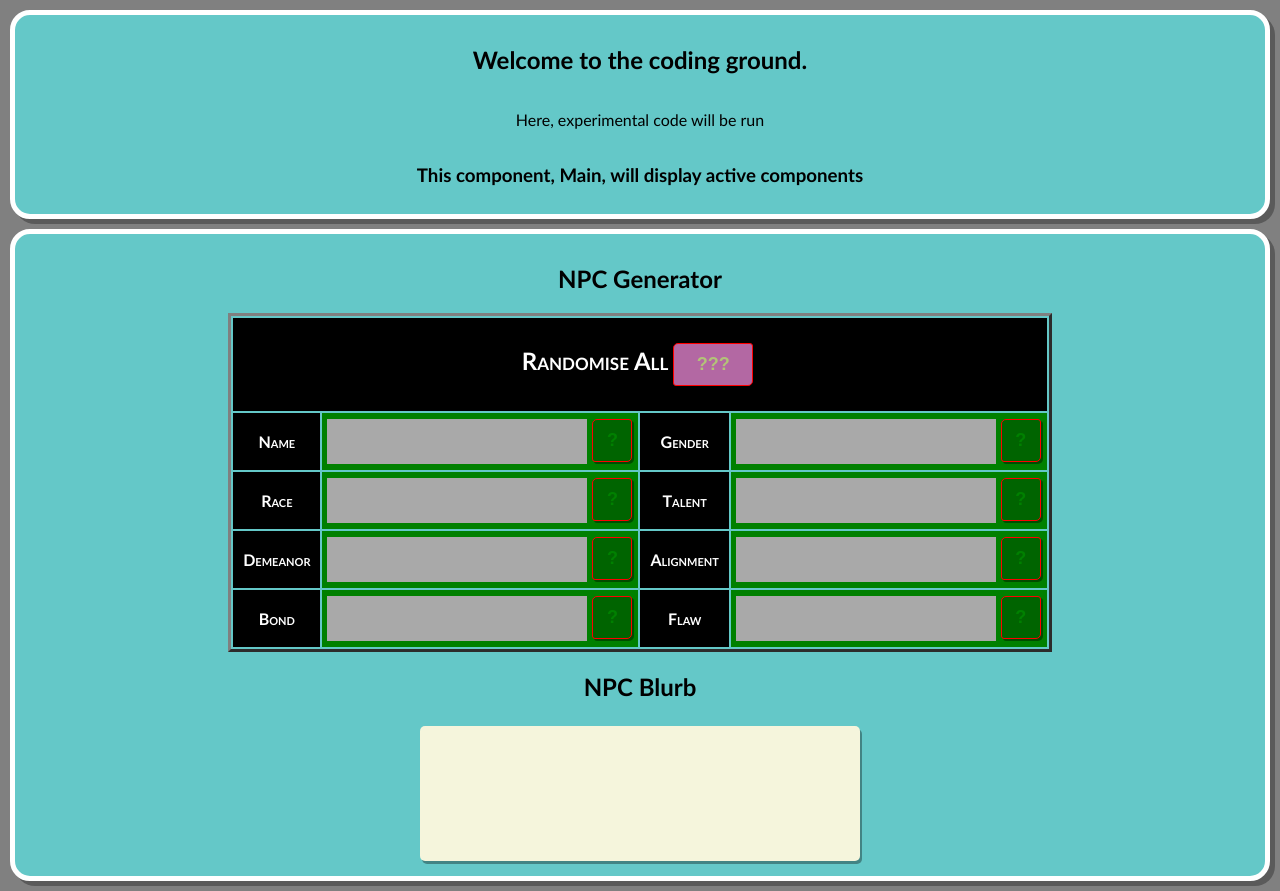
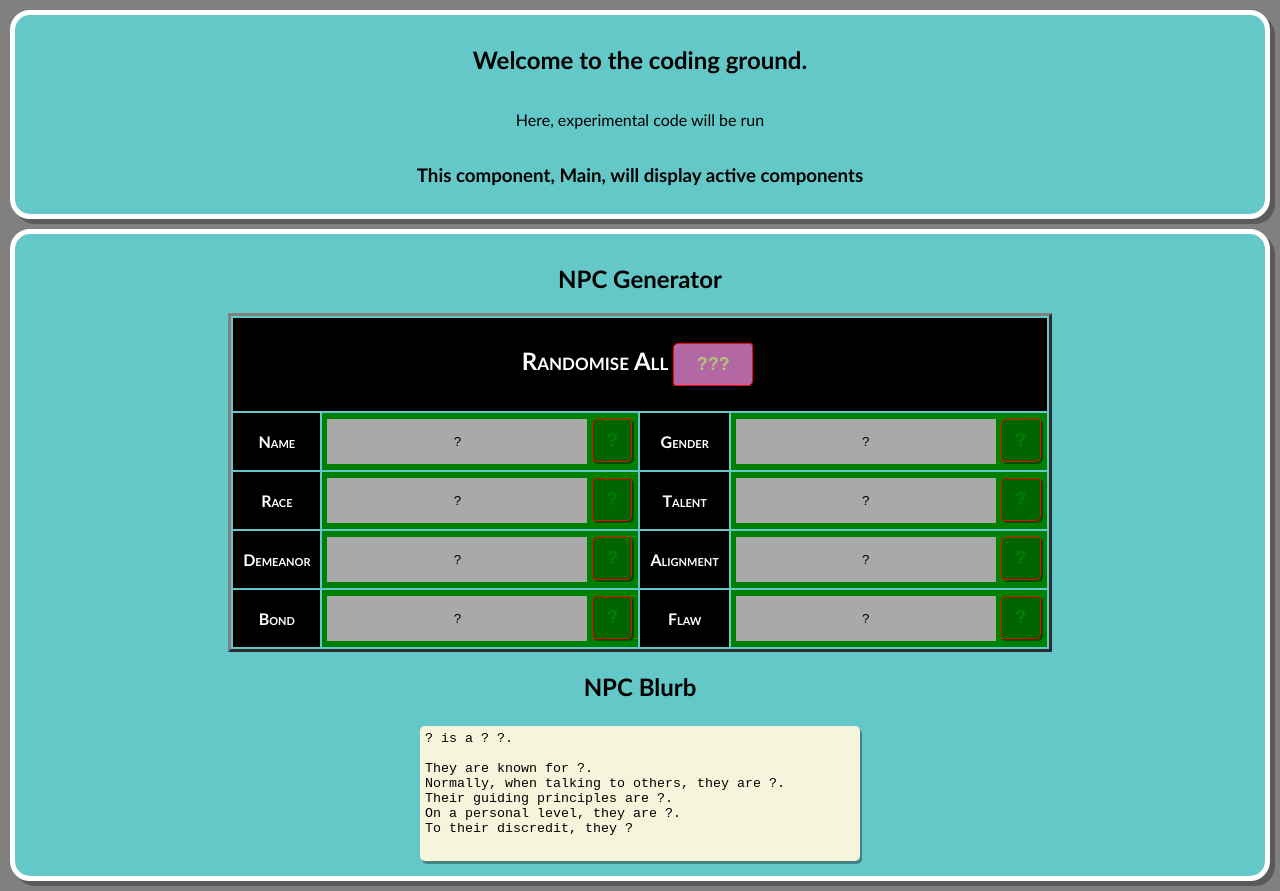
Before and after one commit to BNag87/Testing-Area, a React (Create React App) app: page / in a window 1280 px wide. Built offline with nearby package versions, Linux system fonts and the light colour scheme.

Commit message:
FINALLY GOT DISPLAYS WORKING
Usestate works as intended and updates each relevant field as well

```diff
--- a/src/Components/C-NpcGenerator.js
+++ b/src/Components/C-NpcGenerator.js
@@ -1,5 +1,8 @@
 import React from 'react';
 import { useEffect, useState } from 'react';
+
+// WELL DONE! YOU SORTED THE USESTATE PROBLEM!!!
+//Now, for the next challenge, get a connection to a db and store the character data there. Try using AWS
 
 import {
     Wrapper,
@@ -31,19 +34,57 @@ import { FN_get_npc_flaw } from '../Reference Files/NPCFlaws';
 
 
 
-//=====-----=====-----=====-----=====----→GLOBAL VARIABLES HERE←-----=====-----=====-----=====-----=====
-        //global vars that hold generated info. should all eventually be strings.
-
 //=====-----=====-----=====-----=====----→APP RENDERING HERE←-----=====-----=====-----=====-----=====
 export const NpcGenerator = () => {
+
+//=====-----=====-----=====-----=====----→USESTATES HERE←-----=====-----=====-----=====-----=====
+//useState to store character records
+const [st_crippled, set_st_crippled] = useState({
+    btnsDisabled: true
+});
+
+//useState to store global values used in a blurb generator. init as ?
+const [st_blurbVars, set_st_blurbVars] = useState({
+    GL_name: "?",
+    GL_gender: "?",
+    GL_race: "?",
+    GL_talent: "?",
+    GL_demeanor: "?",
+    GL_alignment: "?",
+    GL_bond: "?",
+    GL_flaw: "?",
+})
+
+//=====-----=====-----=====-----=====----→USEEFFECT HERE←-----=====-----=====-----=====-----=====
+useEffect(() =>
+    {
+        //re-renders for each update made to watched vars
+    }, [st_blurbVars]);
+
+//=====-----=====-----=====-----=====----RAW DATA HERE←-----=====-----=====-----=====-----=====
+
+let preBlurb = String(
+    st_blurbVars.GL_name +
+    " is a " +
+    String(st_blurbVars.GL_gender).toLowerCase() +
+    " "  + st_blurbVars.GL_race +
+    ".\n\nThey are known for " +
+    String(st_blurbVars.GL_talent).toLowerCase() +
+    ".\nNormally, when talking to others, they are " +
+    String(st_blurbVars.GL_demeanor).toLowerCase() +
+    ".\nTheir guiding principles are " +
+    String(st_blurbVars.GL_alignment).toLowerCase() +
+    ".\nOn a personal level, they are " +
+    String(st_blurbVars.GL_bond).toLowerCase() +
+    ".\nTo their discredit, they " +
+    String(st_blurbVars.GL_flaw).toLowerCase()
+    );
 
 //function to toggle all buttons being disabled
 function toggleCripple(input)
 {
-    //console.log("Togglecripple fired with input of " +input);
     set_st_crippled(input);
 }
-
 
 //onClick handlers:
 function nameNPC(){
@@ -56,16 +97,17 @@ function nameNPC(){
     if (genderIndex === 1)
     {
         genderRef.value = "Female";
-        GL_gender = "Female";
     }
     else
     {
         genderRef.value = "Male";
-        GL_gender = "Male";
     }
+
+    st_blurbVars.GL_gender = genderRef.value;
+    set_st_blurbVars({...st_blurbVars});
+
     var raceRef = document.getElementById("dis_npc_race");
     var raceIndex = null;
-
     var boxRef = document.getElementById("dis_npc_name");
 
     //first, check if gender already exists. if not, generate one
@@ -73,13 +115,15 @@ function nameNPC(){
     {
         genderRef.value = FN_get_random_gender();
         genderIndex = genderRef.value === "Male" ? 0 : 1;
-        GL_gender = genderRef.value === "Male" ? "Male" : "Female";
+        st_blurbVars.GL_gender = genderRef.value === "Male" ? "Male" : "Female"
+        set_st_blurbVars({...st_blurbVars});
     }
     else
     {
-        console.log("Gender IS NOT NULL.")
+        //this gets fired if gender ref is not null
         genderIndex = genderRef.value === "Male" ? 0 : 1;
-        GL_gender = genderRef.value === "Male" ? "Male" : "Female";
+        st_blurbVars.GL_gender = genderRef.value === "Male" ? "Male" : "Female"
+        set_st_blurbVars({...st_blurbVars});
     }
 
 //now, check for a race...
@@ -94,8 +138,7 @@ function nameNPC(){
             }
             else
             {
-                //escape here, because race is one of the ones in the original array
-                //console.log("\tSuccess! Race ("+i+") was "+ ar_races[i]+". Setting loop check to true")
+                //escape the loop here, because race is one of the ones in the original array
                 raceIndex = i;
                 check = true;
             }
@@ -103,59 +146,73 @@ function nameNPC(){
             //should reach here if raceRef.value doesn't match any array element
             if(i > (ar_races.length-1))
             {
-                console.log("No race was selected at gen. Loop value was: "+i);
                 //create a random race
                 var random_race_index = FN_randomRanged(0, (ar_races.length-1)); //create a random array index
+                raceRef.value = ar_races[random_race_index]; //assign new race to display box
 
-                raceRef.value = ar_races[random_race_index]; //assign new race to display box
-                GL_race = String(ar_races[random_race_index]); //assign new race to globabl var
+                st_blurbVars.GL_race = ar_races[random_race_index];
+                set_st_blurbVars({...st_blurbVars}); //set global race var to result
                 raceIndex = random_race_index;
-
                 check = true;
 
                 //now, generate a whole new npc based on generated information
-                console.log("Before updating boxRef: \n\tgenderIndex ="+genderIndex+"\n\traceIndex ="+raceIndex+".")
                 let newName = FN_get_npc_name(genderIndex, raceIndex)
                 boxRef.value = String(newName); //assign result to display box
-                set_st_blurbVars({GL_Name:String(newName)}); //assign result to global variable
+
+                st_blurbVars.GL_name = newName;
+                set_st_blurbVars({...st_blurbVars}); //assign result to global variable
             }
         }
     }
     else
     {
         console.log("RACE INDEX WAS NOT NULL");
+    }
 
-    }
     var newName = FN_get_npc_name(genderIndex, raceIndex);
     var newLastName = FN_randLastName();
     var full_name = newName + " " + newLastName;
     boxRef.value = full_name;
-    GL_name = String(full_name);
 
+    st_blurbVars.GL_name = full_name;
+    set_st_blurbVars({...st_blurbVars});
 }
 
 function genderNPC(){
     var genderBoxRef = document.getElementById("dis_npc_gender");
     genderBoxRef.value = FN_get_random_gender();
-    GL_gender = String(genderBoxRef.value);
+
+    //setState for talent global state var
+    st_blurbVars.GL_gender = genderBoxRef.value;
+    set_st_blurbVars({...st_blurbVars});
 }
 
 function raceNPC(){
     var raceBoxRef = document.getElementById("dis_npc_race");
     raceBoxRef.value = FN_get_random_race();
-    GL_race = String(raceBoxRef.value);
+
+    //setState for race global state var
+    st_blurbVars.GL_race = raceBoxRef.value;
+    set_st_blurbVars({...st_blurbVars});
+
 }
 
 function talentNPC(){
     var talentBoxRef = document.getElementById("dis_npc_talent");
     talentBoxRef.value = FN_getTalent()
-    GL_talent = String(talentBoxRef.value);
+
+    //setState for talent global state var
+    st_blurbVars.GL_talent = talentBoxRef.value;
+    set_st_blurbVars({...st_blurbVars});
 }
 
 function demeanorNPC(){
     var demeanorBoxRef = document.getElementById("dis_npc_demeanor")
     demeanorBoxRef.value = FN_getDemeanor()
-    GL_demeanor = String(demeanorBoxRef.value);
+
+    //setState for demeanor global state var
+    st_blurbVars.GL_demeanor = demeanorBoxRef.value;
+    set_st_blurbVars({...st_blurbVars});
 }
 
 function alignmentNPC(){
@@ -163,19 +220,28 @@ function alignmentNPC(){
     let npcAlignmentTraits = FN_get_npc_alignment_traits(npcAlignment);
     let alignmentBoxRef = document.getElementById("dis_npc_alignment");
     alignmentBoxRef.value = ("["+ String(npcAlignment) +"] " + String(npcAlignmentTraits));
-    GL_alignment = String(npcAlignmentTraits);
+
+    //setState for alignment global state var
+    st_blurbVars.GL_alignment = npcAlignmentTraits;
+    set_st_blurbVars({...st_blurbVars});
 }
 
 function bondsNPC() {
     var bondBoxRef = document.getElementById("dis_npc_bonds");
     bondBoxRef.value = FN_get_npc_bond()
-    GL_bond = String(bondBoxRef.value);
+
+    //setState for bond global state var
+    st_blurbVars.GL_bond = bondBoxRef.value;
+    set_st_blurbVars({...st_blurbVars});
 }
 
 function flawsNPC() {
     var flawsBoxRef = document.getElementById("dis_npc_flaws");
     flawsBoxRef.value = FN_get_npc_flaw()
-    GL_flaw = String(flawsBoxRef.value);
+
+    //setState for flaw global state var
+    st_blurbVars.GL_flaw = flawsBoxRef.value;
+    set_st_blurbVars({...st_blurbVars});
 }
 
 function FN_create_npc_blurb()
@@ -183,18 +249,18 @@ function FN_create_npc_blurb()
     let blurbRef = document.getElementById("npcBlurb"); //reference to a textarea
     blurbRef.value =
     (
-        GL_name + " is a "
-        + GL_gender + " "  + GL_race +
-        ".\n\nThey are known for " + GL_talent.toLowerCase() +
-        ".\nNormally, when talking to others, they are " + GL_demeanor.toLowerCase() +
-        ".\nTheir guiding principles are " + GL_alignment.toLowerCase() +
-        ".\nOn a personal level, they are " + GL_bond.toLowerCase() +
-        ".\nTo their discredit, they " +GL_flaw.toLowerCase()
+        st_blurbVars.GL_name +
+        " is a " + String(st_blurbVars.GL_gender).toLowerCase() +
+        " "  + st_blurbVars.GL_race +
+        ".\n\nThey are known for " + String(st_blurbVars.GL_talent).toLowerCase() +
+        ".\nNormally, when talking to others, they are " + String(st_blurbVars.GL_demeanor).toLowerCase() +
+        ".\nTheir guiding principles are " + String(st_blurbVars.GL_alignment).toLowerCase() +
+        ".\nOn a personal level, they are " + String(st_blurbVars.GL_bond).toLowerCase() +
+        ".\nTo their discredit, they " + String(st_blurbVars.GL_flaw).toLowerCase()
     );
 }
 
 function genAllBlurbs(){
-
     // Fire EVERY function here to fill out all fields.
     toggleCripple(false);
     nameNPC();
@@ -205,33 +271,8 @@ function genAllBlurbs(){
     alignmentNPC();
     bondsNPC();
     flawsNPC();
-    FN_create_npc_blurb();
+    FN_create_npc_blurb("AFTER GEN");
 }
-
-//=====-----=====-----=====-----=====----→USESTATES HERE←-----=====-----=====-----=====-----=====
-//useState to store character records
-const [st_crippled, set_st_crippled] = useState({
-    btnsDisabled: true
-});
-
-const [st_blurbVars, set_st_blurbVars] = useState({
-    //START FROM HERE TODAY. NEED TO MAKE SURE THAT EACH GL_ thing updates with set state
-    GL_name: "",
-    GL_gender: "",
-    GL_race: "",
-    GL_talent: "",
-    GL_demeanor: "",
-    GL_alignment: "",
-    GL_bond: "",
-    GL_flaw: "",
-})
-
-//=====-----=====-----=====-----=====----→USEEFFECT HERE←-----=====-----=====-----=====-----=====
-useEffect(() =>
-    {
-    //re-renders for each update made to watched vars
-    console.log("Triggered useEffect to update buttons")
-    }, [st_crippled]);
 
 return(
     <>
@@ -246,16 +287,16 @@ return(
                     </SuperTH>
             </TableRow>
             <TableRow>
-                {/* START HERE TODAY! NEED TO FIND OUT HOW TO CHANGE ENABLED to DISABLED AND HAVE CSS REFLECT IT */}
+
                 <SuperTH>Name</SuperTH>
                 <SuperTD>
-                    <TextInput id = "dis_npc_name" inputWidth="250px" inputHeight="35px" disabled={true}></TextInput>
+                    <TextInput id = "dis_npc_name" inputWidth="250px" inputHeight="35px" disabled={true} value = {st_blurbVars.GL_name}></TextInput>
                     <Button id = "btn_nameNPC" disabled = {st_crippled} NoHoverButton onClick = { nameNPC } inputWidth="40px">?</Button>
                 </SuperTD>
 
                 <SuperTH>Gender</SuperTH>
                     <SuperTD>
-                        <TextInput id = "dis_npc_gender" inputWidth="250px" inputHeight="35px" disabled={true}></TextInput>
+                        <TextInput id = "dis_npc_gender" inputWidth="250px" inputHeight="35px" disabled={true} value = {st_blurbVars.GL_gender}></TextInput>
                         <Button id = "btn_genderNPC" disabled = {st_crippled} NoHoverButton onClick={ genderNPC } inputWidth="40px">?</Button>
                     </SuperTD>
 
@@ -264,14 +305,14 @@ return(
                 <TableRow>
                 <SuperTH>Race</SuperTH>
                     <SuperTD>
-                        <TextInput id = "dis_npc_race" inputWidth="250px" inputHeight="35px" disabled={true}></TextInput>
-                        <Button id = "btn_raceNPC" disabled = {st_crippled} NoHoverButton onClick={ raceNPC } inputWidth="40px">?</Button>
+                        <TextInput id = "dis_npc_race" inputWidth="250px" inputHeight="35px" disabled={true} value = {st_blurbVars.GL_race}></TextInput>
+                        <Button id = "btn_raceNPC" disabled = {st_crippled} NoHoverButton onClick={ raceNPC } inputWidth="40px" value = {st_blurbVars.GL_race}>?</Button>
                     </SuperTD>
 
                 <SuperTH>Talent</SuperTH>
                     <SuperTD>
-                        <TextInput id = "dis_npc_talent" inputWidth="250px" inputHeight="35px" inputFontSize="900" inputFontStyle="bolder" disabled={true}></TextInput>
-                        <Button id = "btn_talentNPC" disabled = {st_crippled}  NoHoverButton onClick = { talentNPC } inputWidth="40px">?</Button>
+                        <TextInput id = "dis_npc_talent" inputWidth="250px" inputHeight="35px" inputFontSize="900" inputFontStyle="bolder" disabled={true} value = {st_blurbVars.GL_talent}></TextInput>
+                        <Button id = "btn_talentNPC" disabled = {st_crippled}  NoHoverButton onClick = { talentNPC } inputWidth="40px"  value = {st_blurbVars.GL_talent}>?</Button>
                     </SuperTD>
                 </TableRow>
             </TableHead>
@@ -283,14 +324,14 @@ return(
             <SuperTH>Demeanor</SuperTH>
 
                 <SuperTD>
-                    <TextInput id = "dis_npc_demeanor" inputWidth="250px" inputHeight="35px" disabled={true}></TextInput>
+                    <TextInput id = "dis_npc_demeanor" inputWidth="250px" inputHeight="35px" disabled={true} value = {st_blurbVars.GL_demeanor}></TextInput>
                     <Button id = "btn_demeanorNPC" disabled = {st_crippled} NoHoverButton onClick= { demeanorNPC } inputWidth="40px">?</Button>
                 </SuperTD>
 
                 <SuperTH>Alignment</SuperTH>
                 <SuperTD>
 
-                    <TextInput id = "dis_npc_alignment" inputWidth="250px" inputHeight="35px" disabled={true}></TextInput>
+                    <TextInput id = "dis_npc_alignment" inputWidth="250px" inputHeight="35px" disabled={true} value = {st_blurbVars.GL_alignment}></TextInput>
                     <Button id = "btn_alignmentNPC" disabled = {st_crippled} NoHoverButton onClick={ alignmentNPC } inputWidth="40px">?</Button>
                 </SuperTD>
                 </TableRow>
@@ -298,13 +339,13 @@ return(
                 <TableRow>
                 <SuperTH>Bond</SuperTH>
                 <SuperTD>
-                    <TextInput id = "dis_npc_bonds" inputWidth="250px" inputHeight="35px" disabled={true}></TextInput>
+                    <TextInput id = "dis_npc_bonds" inputWidth="250px" inputHeight="35px" disabled={true} value = {st_blurbVars.GL_bond}></TextInput>
                     <Button id = "btn_bondNPC" disabled = {st_crippled} NoHoverButton onClick={ bondsNPC } inputWidth="40px">?</Button>
                 </SuperTD>
 
                 <SuperTH>Flaw</SuperTH>
                 <SuperTD>
-                    <TextInput id = "dis_npc_flaws" inputWidth="250px" inputHeight="35px" disabled={true}></TextInput>
+                    <TextInput id = "dis_npc_flaws" inputWidth="250px" inputHeight="35px" disabled={true}  value = {st_blurbVars.GL_flaw}></TextInput>
                     <Button id = "btn_flawNPC" disabled = {st_crippled} NoHoverButton onClick={ flawsNPC }inputWidth="40px">?</Button>
                 </SuperTD>
                 </TableRow>
@@ -314,7 +355,8 @@ return(
 
         <h2>NPC Blurb</h2>
  {/* Generate all blurb here for easier reading */}
-        <TextArea disabled= {st_crippled} id="npcBlurb"/>
+        <TextArea disabled= {st_crippled} id="npcBlurb" value={ preBlurb }
+        />
     </Wrapper>
 </>
 )
--- a/src/Reference Files/NPCTalents.js
+++ b/src/Reference Files/NPCTalents.js
@@ -29,6 +29,5 @@ let ar_Talents =
 export const FN_getTalent = () => {
     let index = null;
     index = FN_randomRanged(0, (ar_Talents.length-1));
-    console.log("From FN_getTalent["+index+"], got: \n\t"+ar_Talents[index]);
     return ar_Talents[index];
 }
```
